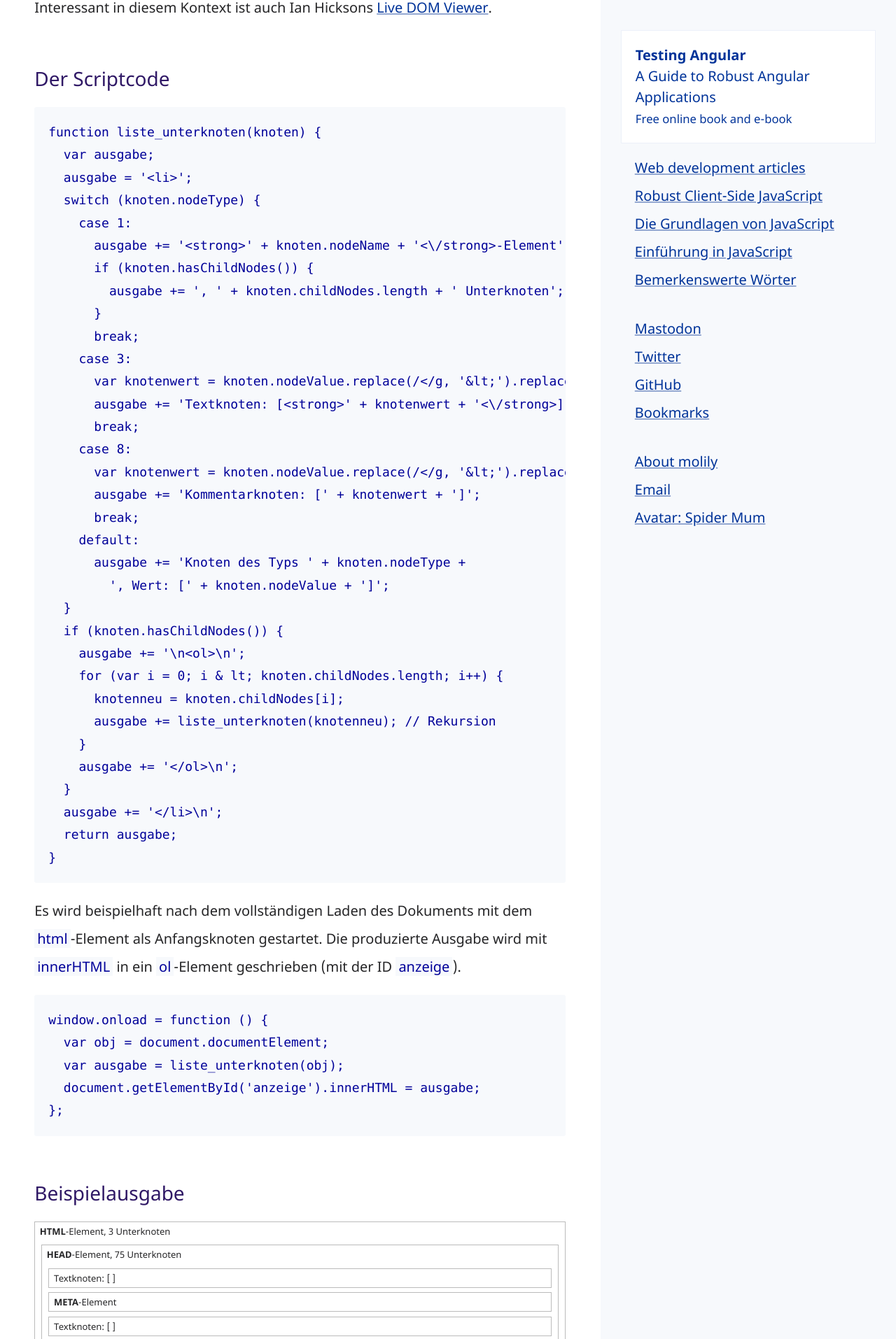
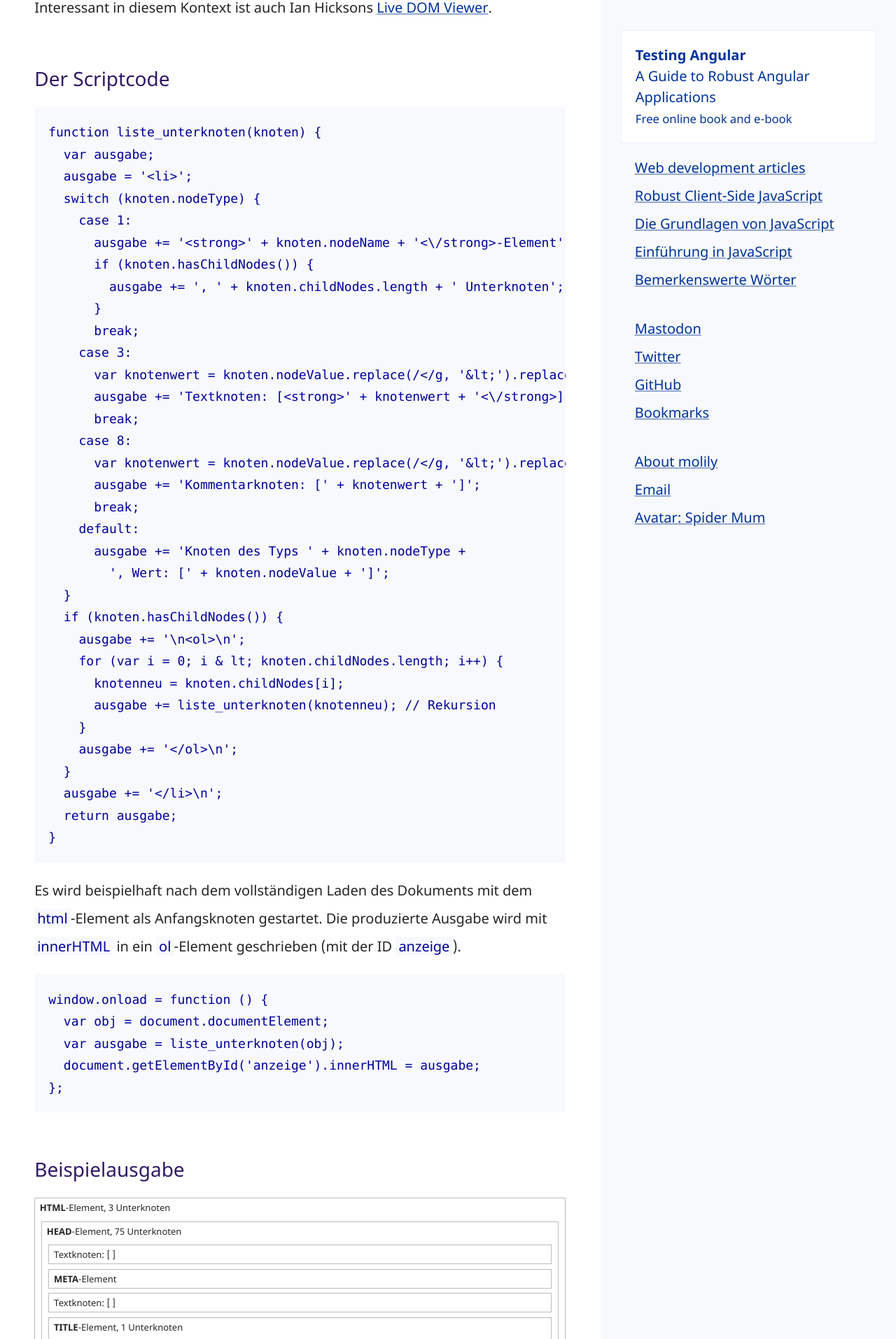
Before and after one commit to molily/molily.de, a Jekyll site: the page built from _posts/2006-02-03-javascript-nodelist.html, in a window 1280 px wide. Shown: the part 495-2409 px from the top of the page at 70% size. Built offline with Jekyll 4.4.1, drawn with Linux system fonts in a browser that asks for light colours.

Commit message:
Use consistent line height

```diff
--- a/_sass/content.scss
+++ b/_sass/content.scss
@@ -247,7 +247,7 @@ pre {
   padding: 1rem;
   overflow: auto;
   font-size: 90%;
-  line-height: 1.8;
+  line-height: $content-line-height-small;
   border-radius: 3px;
 
   @include dark-scheme {
```
